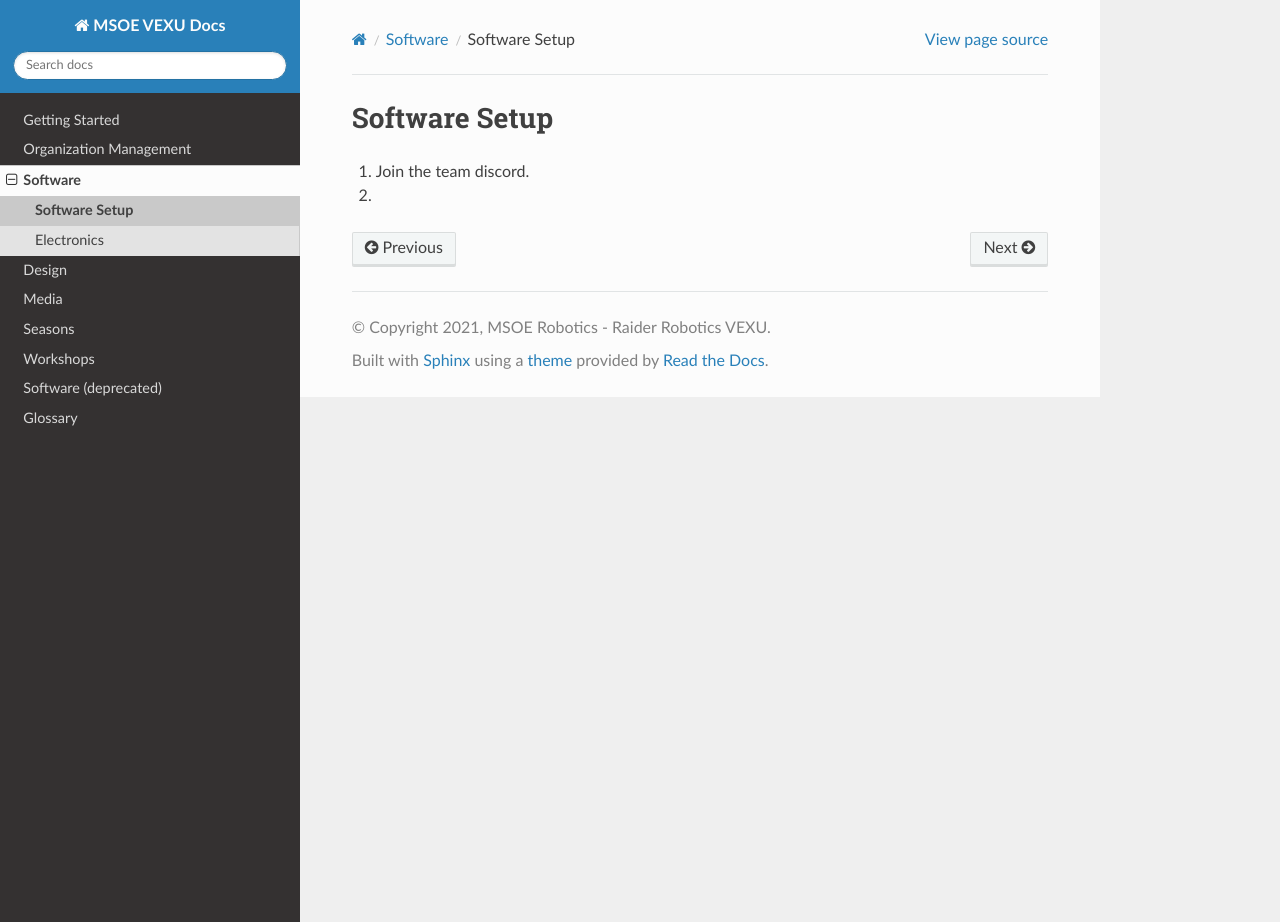
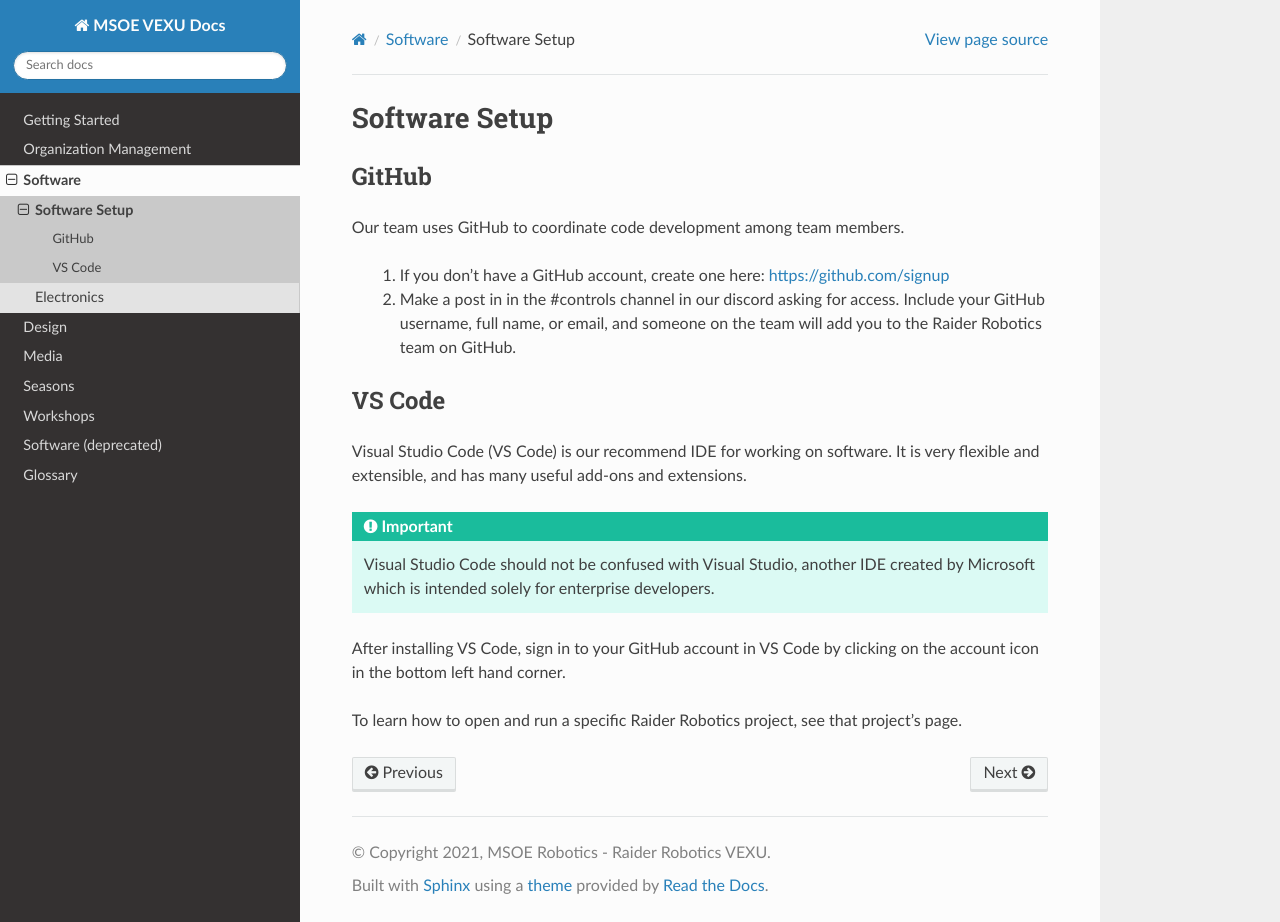
Before and after one commit to msoe-vex/docs, a Sphinx documentation site: the page built from source/software/software-setup/software-setup.rst, in a window 1280 px wide and 922 px high. Built offline with Sphinx 7.4.7 and the Read the Docs theme 2.0.0, drawn with Linux system fonts in a browser that asks for light colours.

Commit message:
Wrote software setup page

```diff
--- a/source/software/software-setup/software-setup.rst
+++ b/source/software/software-setup/software-setup.rst
@@ -1,6 +1,25 @@
 Software Setup
 ==============
 
-1. Join the team discord.
+GitHub
+------
+Our team uses GitHub to coordinate code development among team members.
 
-2.
+    1. If you don't have a GitHub account, create one here: https://github.com/signup
+
+    2. Make a post in in the #controls channel in our discord asking for access. Include your GitHub username, full name, or email, and someone on the team will add you to the Raider Robotics team on GitHub.
+
+VS Code
+-------
+Visual Studio Code (VS Code) is our recommend IDE for working on software. It is very flexible and extensible, and has many useful add-ons and extensions.
+
+.. important::
+    Visual Studio Code should not be confused with Visual Studio, another IDE created by Microsoft which is intended solely for enterprise developers.
+
+After installing VS Code, sign in to your GitHub account in VS Code by clicking on the account icon in the bottom left hand corner.
+
+To learn how to open and run a specific Raider Robotics project, see that project's page.
+
+.. Web Dashboard
+.. npm (node)
+.. launch instructions
```
